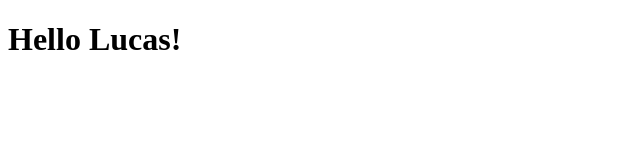
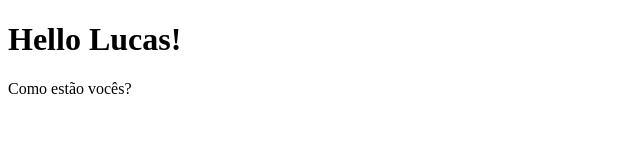
Before and after one commit to lucass-santos/aulaGitOceanLab, a plain HTML site: page index.html in a window 1280 px wide. Shown: the whole page, without its empty margins (0-640 px from the left). Drawn offline with Linux system fonts and the light colour scheme.

Commit message:
Altera página principal do projeto
Adiciona uma pergunta sobre como a pessoa está.

```diff
--- a/index.html
+++ b/index.html
@@ -7,5 +7,6 @@
 </head>
 <body>
     <h1>Hello Lucas!</h1>
+    <p>Como estão vocês?</p>
 </body>
 </html>
```
